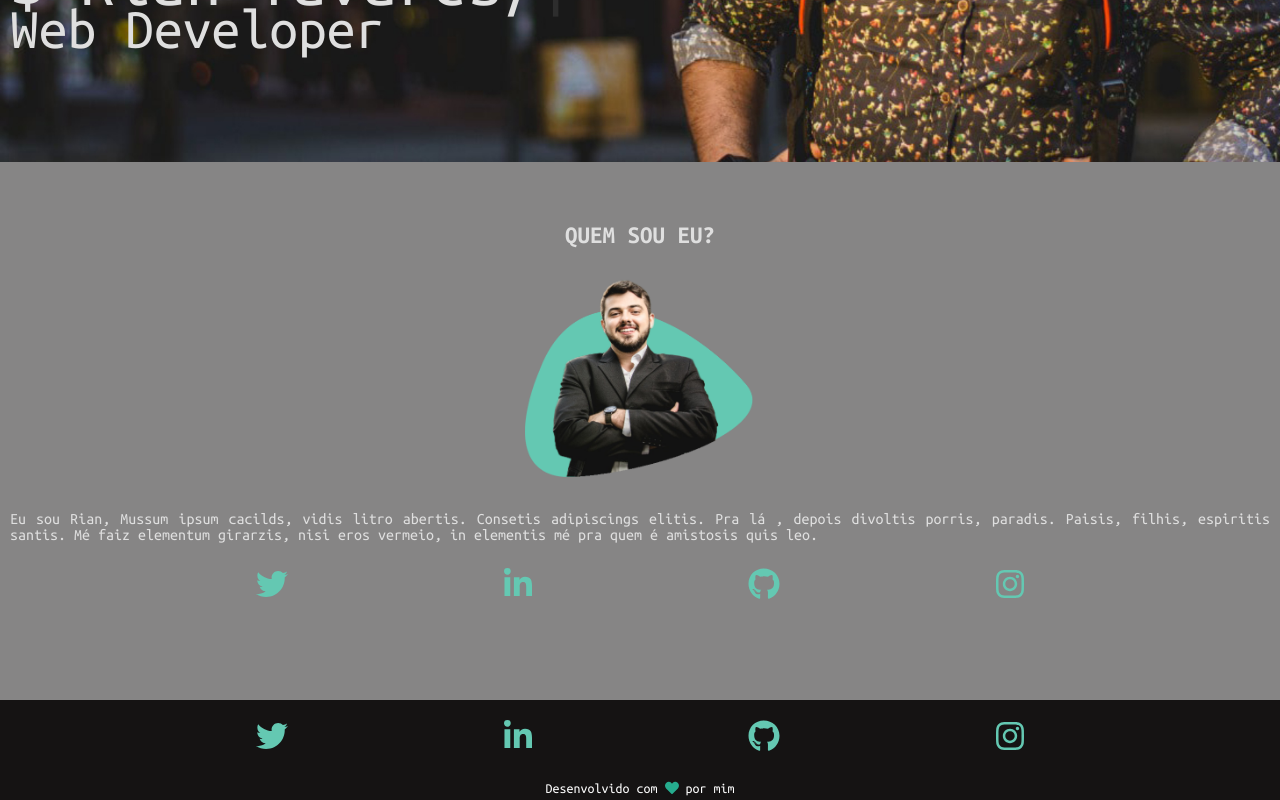
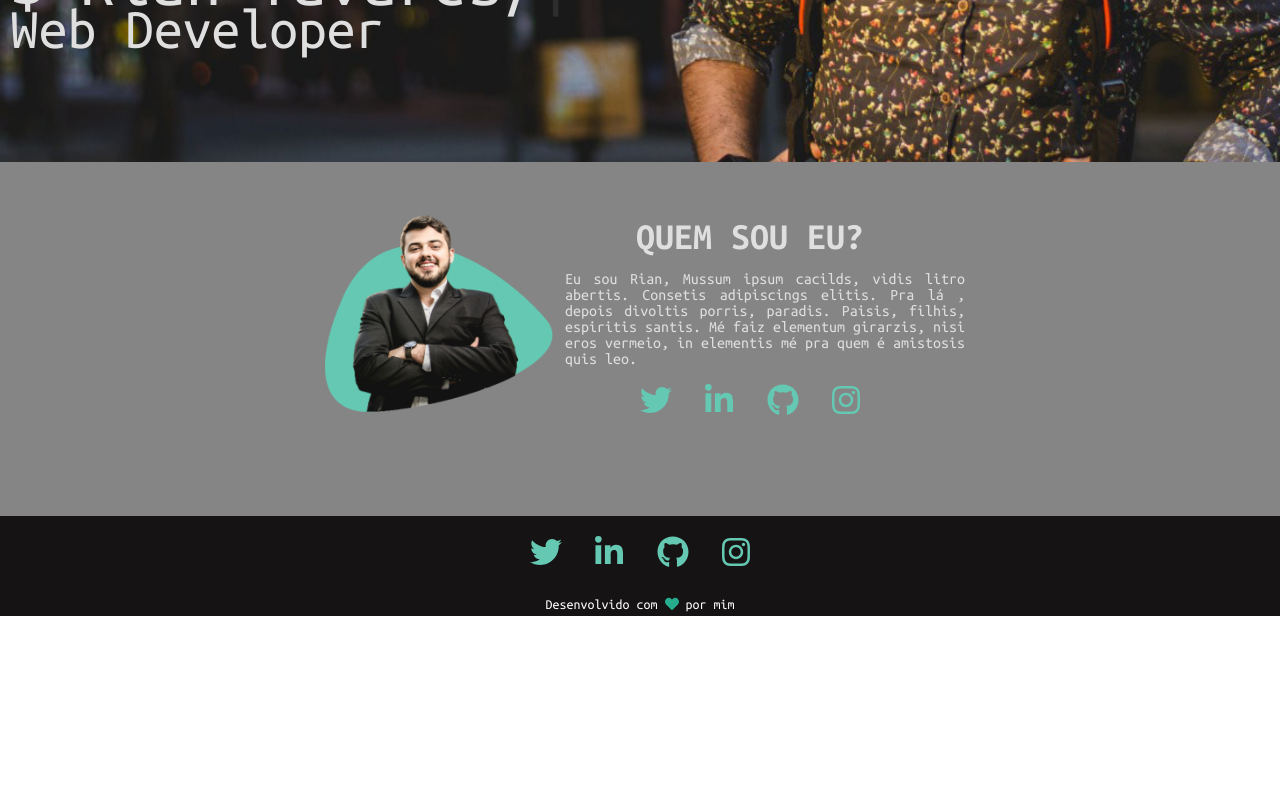
Before and after one commit to RianTavares/portfolio-old, a React (Create React App) app in the folder aboutme/: page / in a window 1280 px wide. Shown: the part 418-1218 px from the top of the page. After the commit the page ends 1034 px from the top, so only its background shows below. Built offline with nearby package versions, Linux system fonts and the light colour scheme.

Commit message:
setting section about desk style

```diff
--- a/aboutme/src/assets/css/main.scss
+++ b/aboutme/src/assets/css/main.scss
@@ -1,6 +1,12 @@
 .page-content{
     width: calc(100% - 20px);
     margin: 0 auto;
+
+    @media #{$BREAKPOINT-TABLET} {
+      max-width: 1000px;
+      width: calc(100% - 30px);
+      margin: 0 auto;
+  }
 }
 
 body {
--- a/aboutme/src/components/Footer/styles.scss
+++ b/aboutme/src/components/Footer/styles.scss
@@ -6,7 +6,7 @@ footer {
     background-color: $FOOTER;
 
     .social {
-        width: 60vw;
+        width: 220px;
         margin-top: 25px;
         display: flex;
         justify-content: space-between;
--- a/aboutme/src/page/App.js
+++ b/aboutme/src/page/App.js
@@ -31,10 +31,12 @@ function App() {
       <section className="page-content">
         <section className="section">
           <h1 className="section__title">{l[selectedLenguage].section1.title}</h1>
-          <div className="section__img">
-            <img src={eu} />
+          <div className="section__desk">
+            <div className="section__desk__img">
+              <img src={eu} />
+            </div>
+            <div className="section__desk__text">{l[selectedLenguage].section1.aboutme}</div>
           </div>
-          <div className="section__text">{l[selectedLenguage].section1.aboutme}</div>
           <div className="social">
             <a href="https://twitter.com/rian_tavares" target="_blank" rel="noopener noreferrer" alt="Twitter Rian Tavares">
               <FontAwesomeIcon icon={faTwitter} size="2x" />
--- a/aboutme/src/page/styles.scss
+++ b/aboutme/src/page/styles.scss
@@ -40,9 +40,31 @@
             flex-direction: column;
             align-items: center;
 
-            h1 {
+            @media #{$BREAKPOINT-TABLET} {
+                margin-top: 30px;
+                position: relative;
+            }
+
+            &__title {
                 color: $WHITE_THEME;
                 margin-bottom: 10px;
+
+                @media #{$BREAKPOINT-TABLET} {
+                    position: absolute;
+                    padding-left: 220px;
+                    font-size: 38px;
+                    margin-top: 25px;
+                }
+            }
+
+            &__desk {
+
+                display: flex;
+                flex-direction: column;
+                align-items: center;
+
+                @media #{$BREAKPOINT-TABLET} {
+                    flex-direction: row;
                 }
 
                 &__img {
@@ -60,13 +82,25 @@
                     margin-top: 30px;
                     font-size: 16px;
                     text-align: justify;
+
+                    @media #{$BREAKPOINT-TABLET} {
+                        width: 400px;
+                    }
+                }
             }
 
             .social {
-                width: 60vw;
+                width: 220px;
                 margin-top: 25px;
                 display: flex;
                 justify-content: space-between;
+
+                @media #{$BREAKPOINT-TABLET} {
+                    padding-left: 220px;
+                    margin-top: 0;
+                    position: absolute;
+                    bottom: 0;
+                }
 
                 a {
                     color: $BASE_GREEN;
```
Lines whose indentation alone changed are shown as unchanged.
